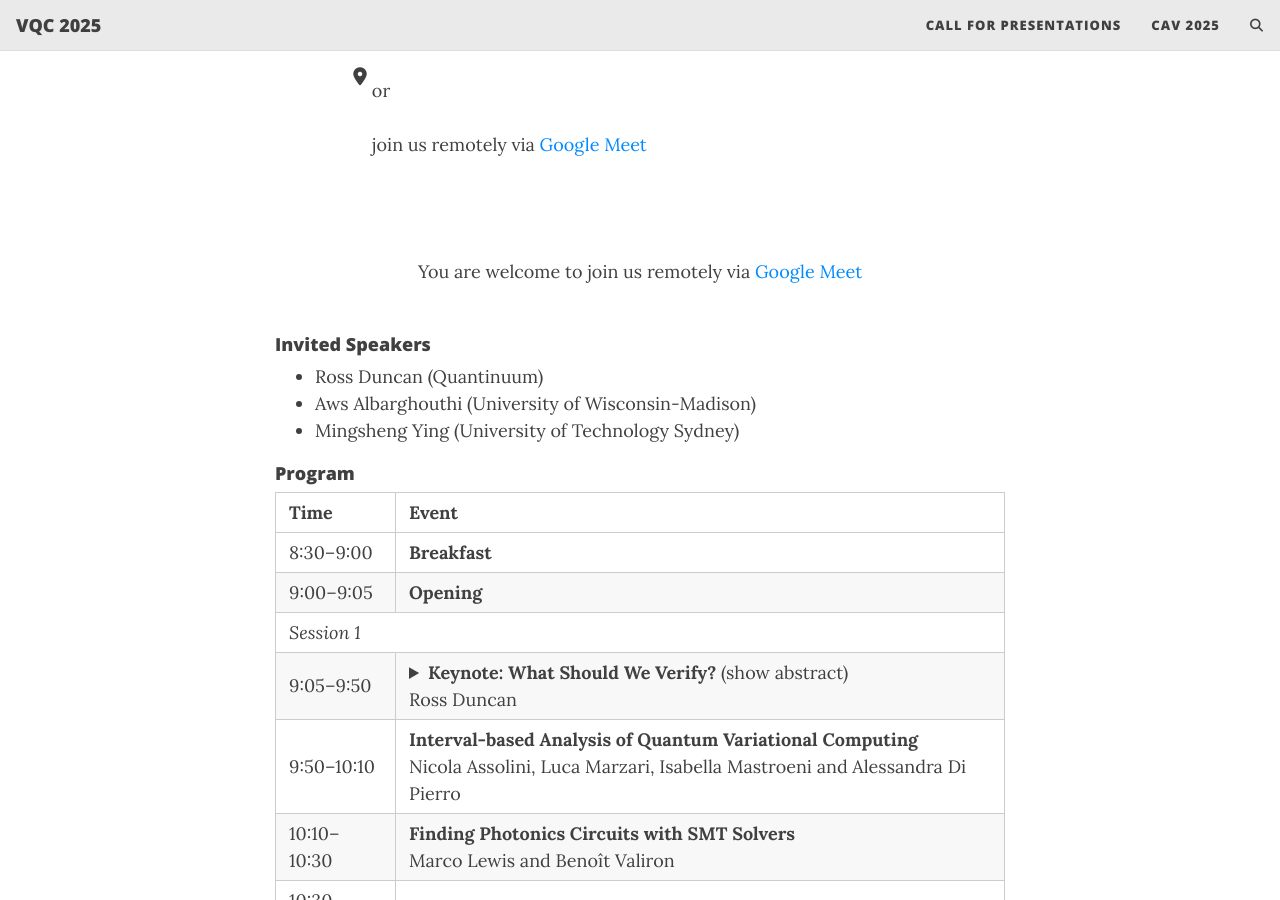
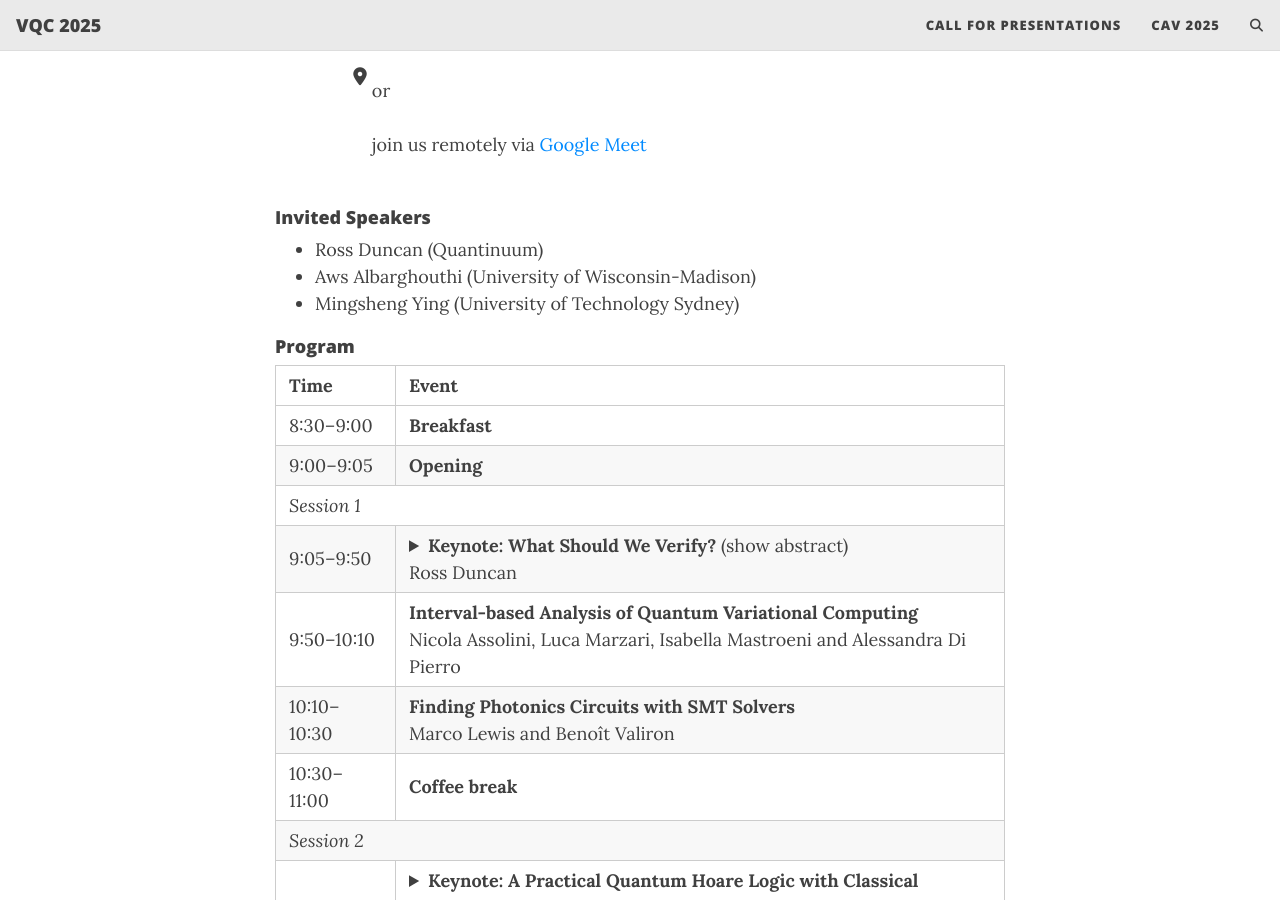
Before and after one commit to VerifiedQC/2025, a Jekyll site: the page built from schedule.md, in a window 1280 px wide and 900 px high, scrolled down 761 px. Built offline with Jekyll 4.4.1, drawn with Linux system fonts in a browser that asks for light colours; comment, search, counter and statistics services are not loaded.

Commit message:
Update schedule.md

```diff
--- a/schedule.md
+++ b/schedule.md
@@ -12,9 +12,6 @@ cover-img: "/assets/img/zagreb.png"
     <span class="workshop-detail">
         <i class="fas fa-location-dot"></i> <p><a href="https://www.google.com/maps/place/Faculty+of+Electrical+Engineering+and+Computing/@45.8003692,15.968797,17z/data=!3m1!4b1!4m6!3m5!1s0x4765d6f150cf2ccd:0x739e5c279fd98531!8m2!3d45.8003692!4d15.9713773!16zL20vMGd3dDd3?entry=ttu&g_ep=EgoyMDI1MDMxNy4wIKXMDSoJLDEwMjExNDUzSAFQAw%3D%3D">Building D of the Faculty of Electrical Engineering and Computing, </a>  <br/> University of Zagreb, Zagreb, Croatia <br/><br/>or<br/><br/>  join us remotely via <a href="https://meet.google.com/hgw-mgem-bhq">Google Meet </a> </p>
 </span>
-    <span class="workshop-detail">
-    <p>You are welcome to join us remotely via <a href="https://meet.google.com/hgw-mgem-bhq">Google Meet </a> </p>
-    </span>
 </div>
 
 <!-- [Presentation Submission](https://easychair.org/conferences/?conf=vqc2025) -->
```
